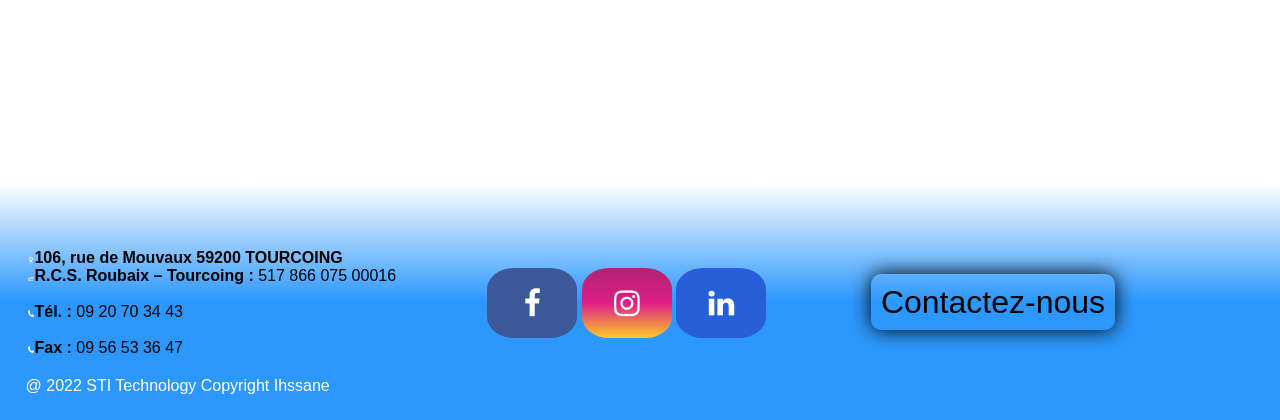
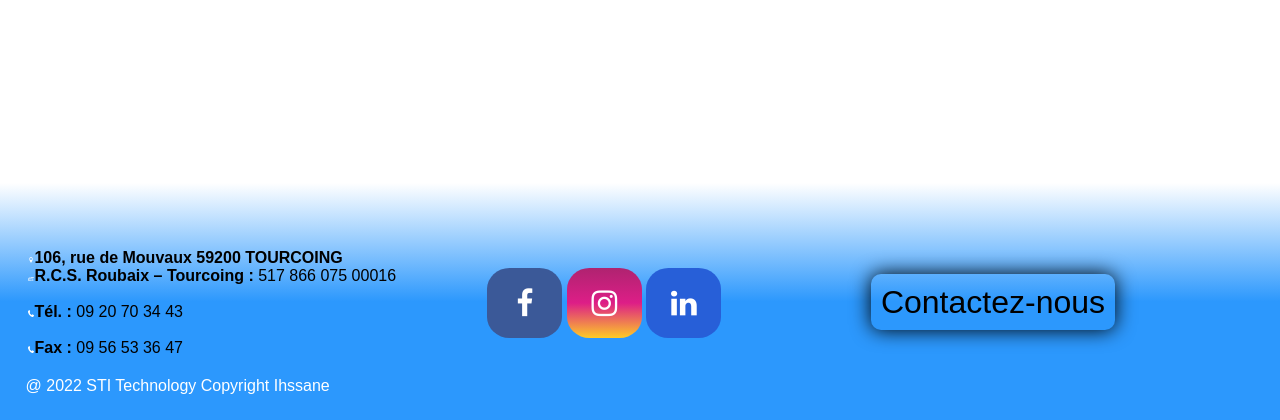
Before and after one commit to Ancestrix/sti-technology, a PHP site: page / in a window 1280 px wide. Shown: the part 916-1336 px from the top of the page. Run offline with PHP 8.4, Linux system fonts and the light colour scheme.

Commit message:
ajout des modif

```diff
--- a/style_contact.css
+++ b/style_contact.css
@@ -206,7 +206,7 @@ footer a:hover{
 .fa {
     padding: 20px;
     font-size: 30px;
-    width: 50px;
+    width: 35px;
     text-align: center;
     text-decoration: none;
     border-radius: 30%;
--- a/style_index.css
+++ b/style_index.css
@@ -131,7 +131,7 @@ footer a:hover{
 .fa {
     padding: 20px;
     font-size: 30px;
-    width: 50px;
+    width: 35px;
     text-align: center;
     text-decoration: none;
     border-radius: 30%;
--- a/style_service.css
+++ b/style_service.css
@@ -152,7 +152,7 @@ footer a:hover{
 .fa {
     padding: 20px;
     font-size: 30px;
-    width: 50px;
+    width: 35px;
     text-align: center;
     text-decoration: none;
     border-radius: 30%;
```
